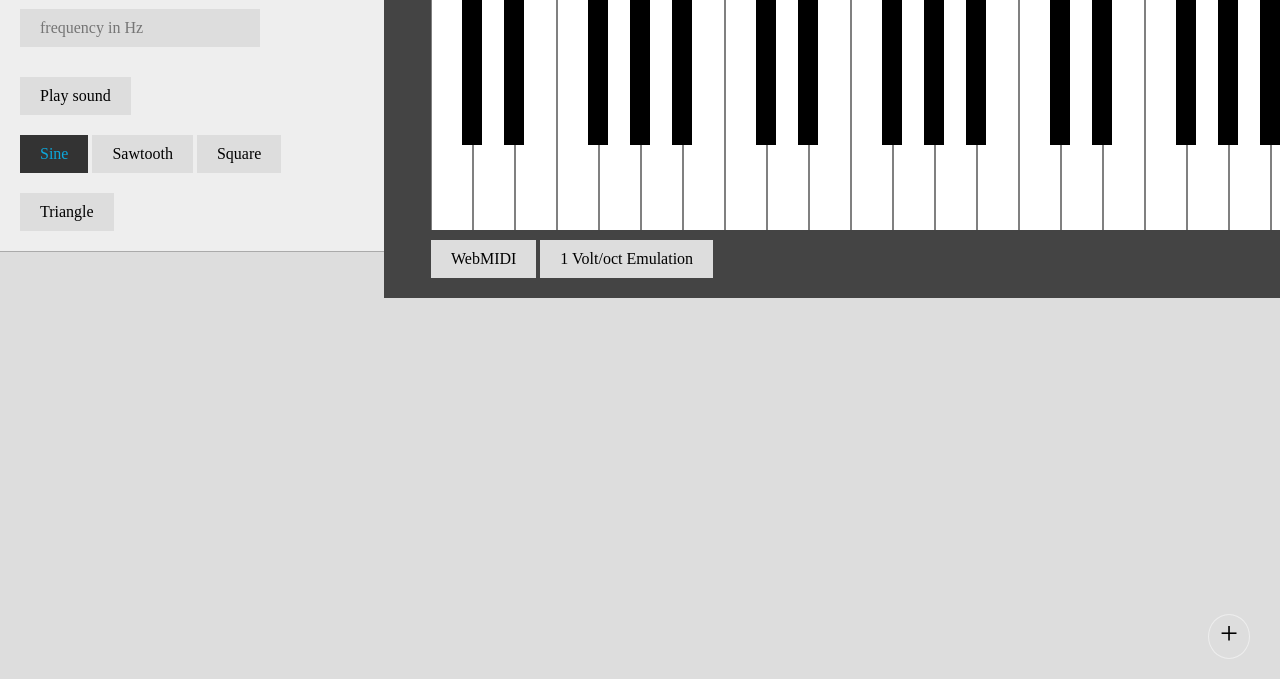
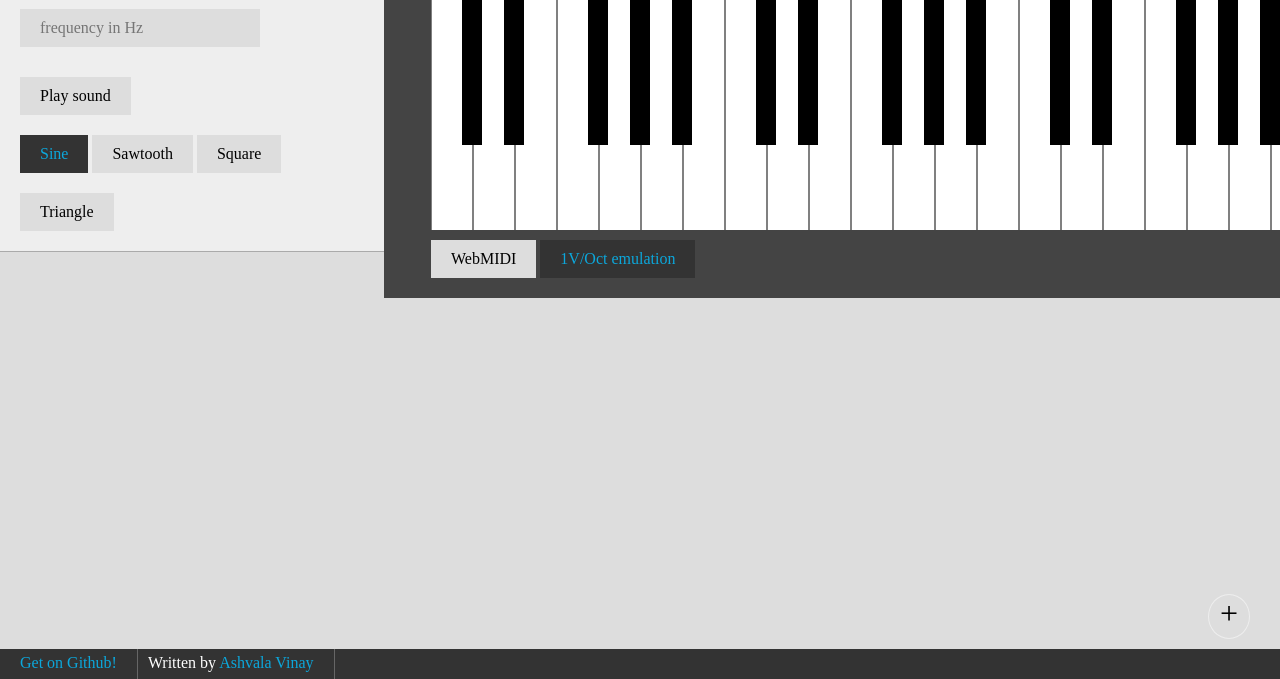
Before and after one commit to Ashvala/SimpleSynth-JS, a plain HTML site: page index.html in a window 1280 px wide. Shown: the part 121-800 px from the top of the page. Drawn offline with nearby package versions, Linux system fonts and the light colour scheme.

Commit message:
Updates ahoy!
Minor CSS Update and included a footer

```diff
--- a/css/style.css
+++ b/css/style.css
@@ -87,7 +87,7 @@ button:hover{ background: #ccc; }
 
 .addbutton{
 	position: fixed;
-	bottom: 20px;
+	bottom: 40px;
 	right: 30px;
 	font-family: "Avenir-Light";
 	font-size: 2em;
@@ -177,3 +177,41 @@ button:hover{ background: #ccc; }
 .white_key:hover{
 	background: #ddd;
 }
+.footer{
+	position: absolute;
+	bottom: 0px;
+	width: 100%;
+
+	height: 30px;
+	background: #333;
+	font-family: "Avenir-Light";
+	color: white;
+}
+
+.footer a{
+	color: #0CA7DB;
+	text-decoration: none;
+}
+.gitclone{
+	margin-top: 5px;
+	margin-left: 20px; margin-right: 20px; float: left;
+}
+
+.separator{
+	height: 100%;
+	width: 1px;
+	background: #666;
+	float: left;
+	margin-right: 10px;
+}
+.author{
+	 margin-top: 5px;
+	 float: left;
+	 margin-right: 20px;
+}
+.license{
+	margin-top: 5px;
+}
+.footer a:hover{
+	color: orange;
+}
--- a/index.html
+++ b/index.html
@@ -71,9 +71,15 @@ StupidSimpleSynth Lab
 </div>
 <div class="keys_button_container">
 <button class="midi">  WebMIDI </button>
-<button class="cv1">  1 Volt/oct Emulation </button>
+<button class="cv1 active">  1V/Oct emulation </button>
 </div>
 </div>
 </div>
+<div class="footer">
+<a class="gitclone" href="http://github.com/ashvala/StupidSimpleSynth-JS"> Get on Github! </a>
+<div class="separator"> &nbsp </div>
+<div class="author"> Written by <a href="http://ashvala.net"> Ashvala Vinay </a> </div>
+<div class="separator"> &nbsp </div>
+</div>
 </body>
 </html>
```
